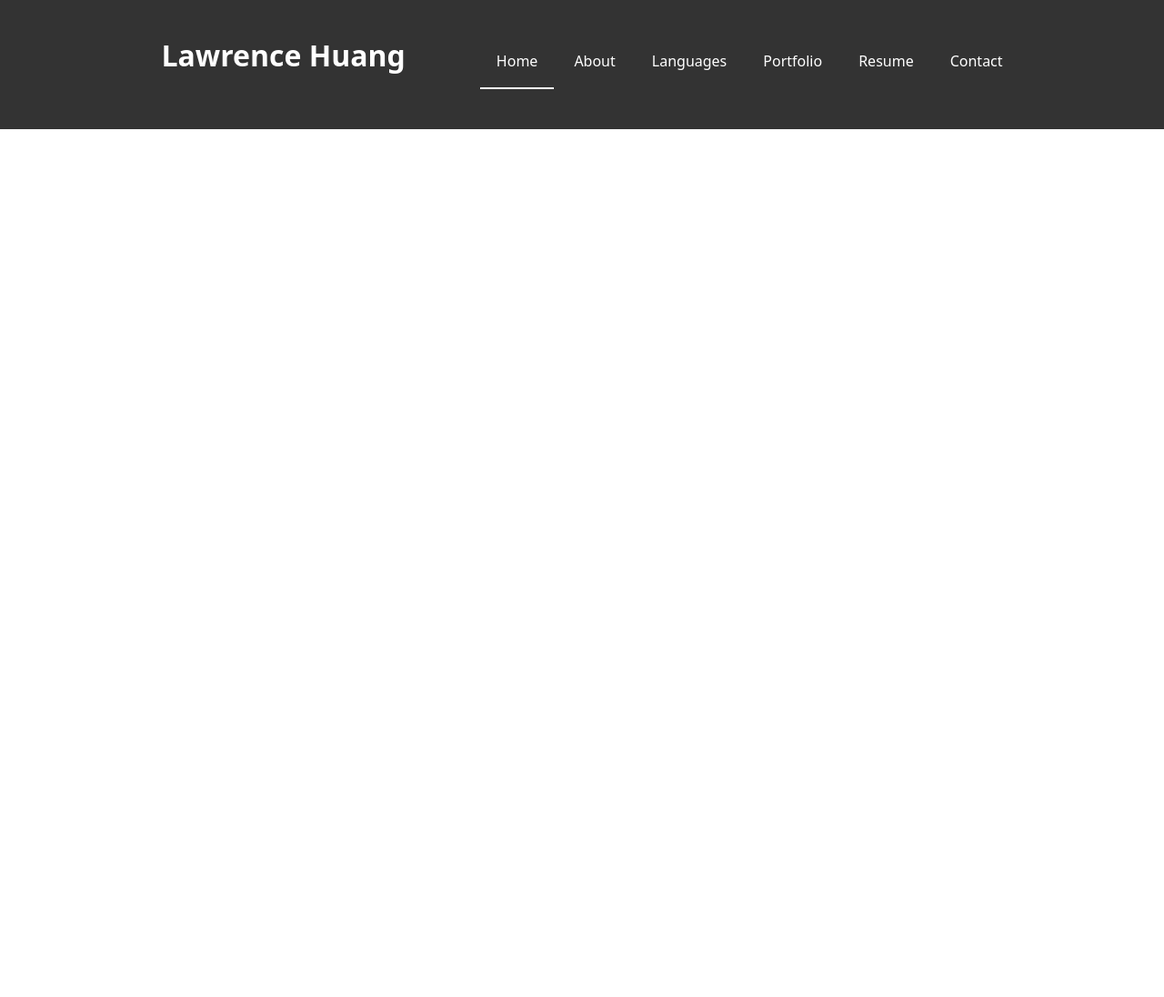
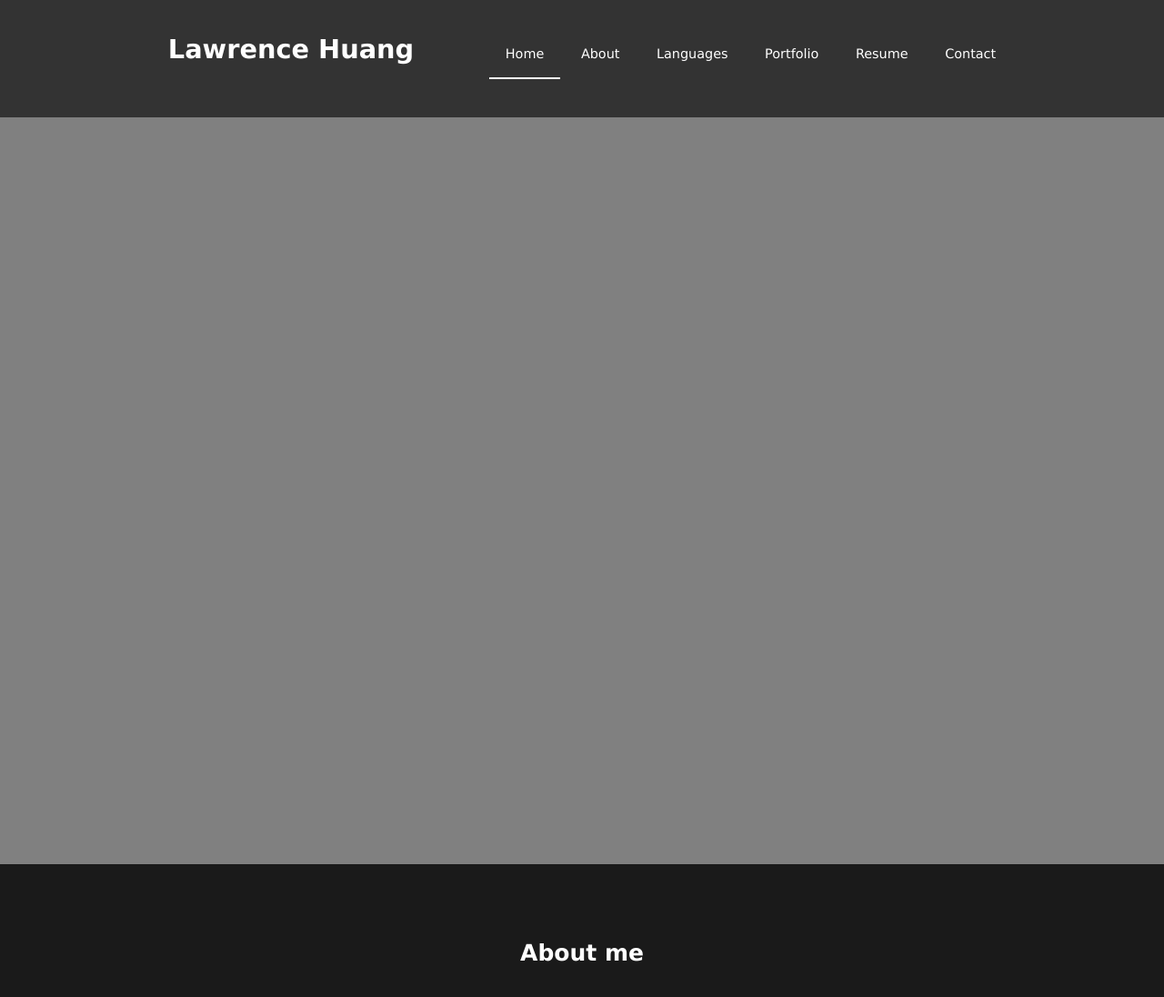
Before and after one commit to lawrencehuang48/Personal-Portfolio, a plain HTML site: page Index.html in a window 1280 px wide. Shown: the whole page at 91% size. Before the commit the page ends 800 px from the top, so only its background shows below. Drawn offline with Linux system fonts and the light colour scheme.

Commit message:
Added parallax and fixed some issues regarding containers widths

```diff
--- a/Index.html
+++ b/Index.html
@@ -12,5 +12,9 @@
             <a href="#">Contact</a>
         </ul>
         </div>
+        <div class="parallax"></div>
+        <div class="AboutDiv">
+            <h4>About me</h4>
+        </div>
     </body>
 </html>
--- a/Style.css
+++ b/Style.css
@@ -1,5 +1,4 @@
 h1 {
-    font-family: system-ui;
     color: white;
     display: inline-block;
     padding-right: 60px;
@@ -7,24 +6,24 @@ h1 {
 
 body {
     /*background-color: #333;*/
-    background-color: #fff;
+    background-color: gray;
+    padding: 0;
+    margin: 0;
 }
 
 .navbar {
+    font-family: Verdana;
+    font-size: 90%;
     overflow: hidden;
     background-color: #333;
     text-align: center;
     position: fixed;
-    top: 0;
-    left: 0;
     width: 100%;
     padding-bottom: 20px;
 }
 
 .navbar a {
-    font-family: system-ui;
     display: inline-block;
-    padding: 8px;
     color: white;
     text-decoration: none;
     padding: 18px 18px 18px 18px;
@@ -37,3 +36,27 @@ body {
 .active {
     border-bottom: white solid 2px;
 }
+
+.parallax {
+    min-height: 950px;
+    background-attachment: fixed;
+    background-position: center;
+    background-repeat: no-repeat;
+    background-size: cover;
+}
+
+.AboutDiv {
+    display: block;
+    font-family: Verdana;
+    height: 500px;
+    background-color: #1a1a1a;
+    overflow: hidden;
+    font-size: 25px;
+    color: white;
+    width: 100%;
+}
+
+h4 {
+    text-align: center;
+    padding-top: 50px;
+}
```
